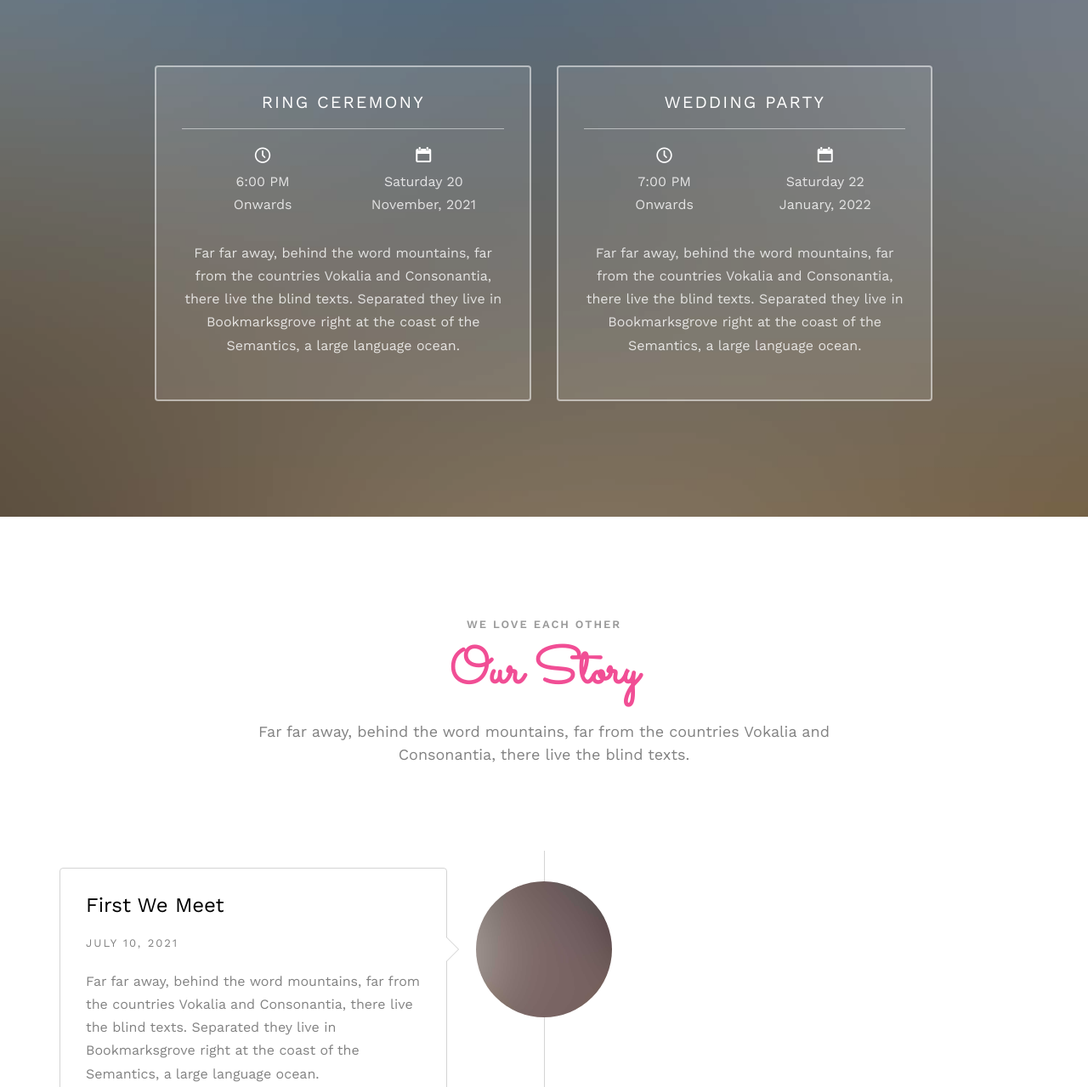
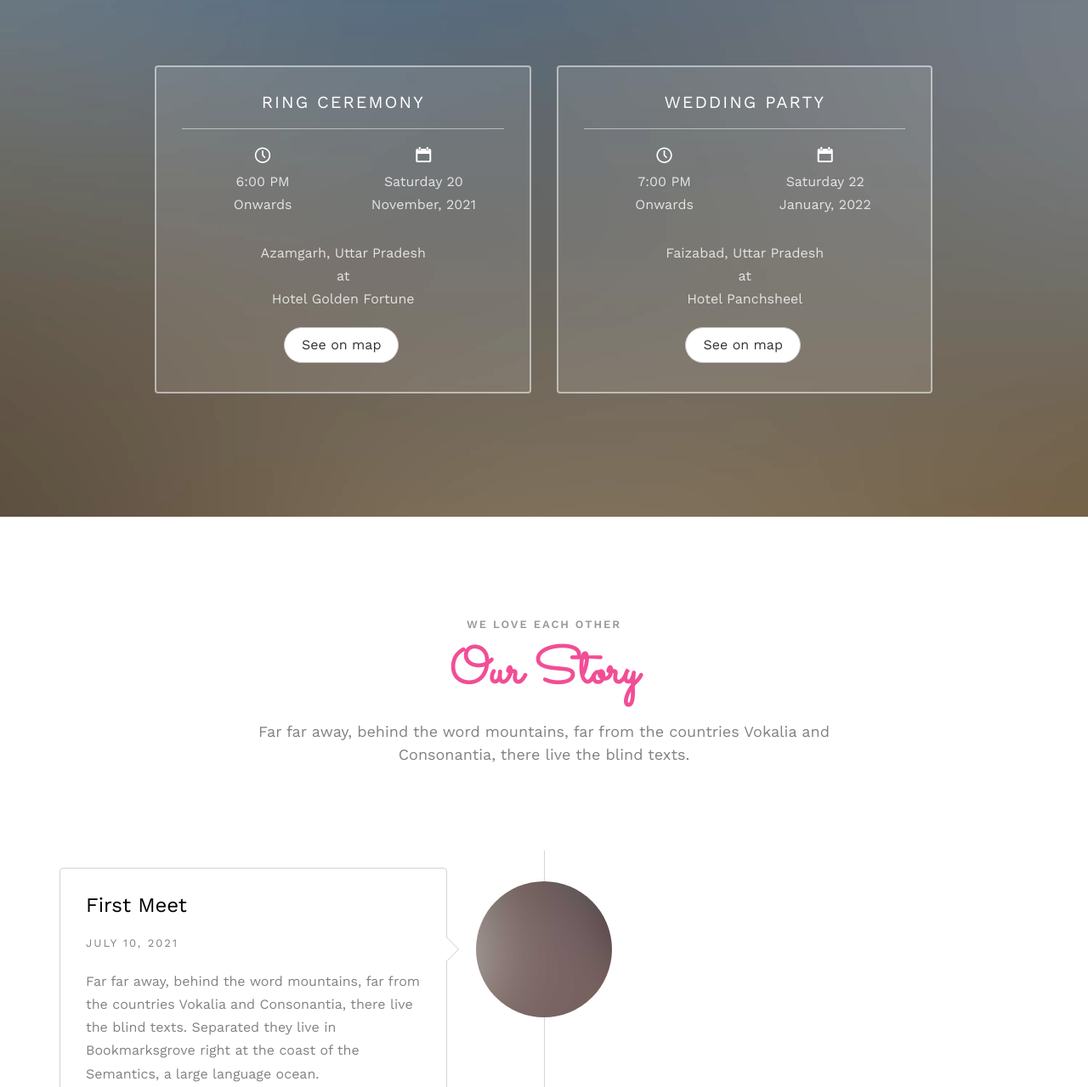
Before and after one commit to vrinlove/vrinlove.github.io, a plain HTML site: page index.html in a window 1280 px wide. Shown: the part 1821-3100 px from the top of the page at 85% size. Drawn offline with nearby package versions, Linux system fonts and the light colour scheme; files whose address does not match are found by name.

Commit message:
update venue details

```diff
--- a/index.html
+++ b/index.html
@@ -183,7 +183,8 @@
 										<span>Saturday 20</span>
 										<span>November, 2021</span>
 									</div>
-									<p>Far far away, behind the word mountains, far from the countries Vokalia and Consonantia, there live the blind texts. Separated they live in Bookmarksgrove right at the coast of the Semantics, a large language ocean.</p>
+									<p class="text-center">Azamgarh, Uttar Pradesh<br/>at<br/>Hotel Golden Fortune</p>
+									<a href="https://www.google.com/maps/place/Hotel+Golden+Fortune/@26.0541209,83.1789138,15z/data=!4m8!3m7!1s0x0:0x47f4c38804be2a6e!5m2!4m1!1i2!8m2!3d26.0541209!4d83.1789138" class="btn btn-default btn-sm" target="_blank">See on map</a>
 								</div>
 							</div>
 							<div class="col-md-6 col-sm-6 text-center">
@@ -199,7 +200,8 @@
 										<span>Saturday 22</span>
 										<span>January, 2022</span>
 									</div>
-									<p>Far far away, behind the word mountains, far from the countries Vokalia and Consonantia, there live the blind texts. Separated they live in Bookmarksgrove right at the coast of the Semantics, a large language ocean.</p>
+									<p class="text-center">Faizabad, Uttar Pradesh<br/>at<br/>Hotel Panchsheel</p>
+									<a href="https://www.google.com/maps/place/Hotel+Panchsheel/@26.7672709,82.1707861,15z/data=!4m8!3m7!1s0x0:0x3064f3575bea47e1!5m2!4m1!1i2!8m2!3d26.7672709!4d82.1707861" class="btn btn-default btn-sm" target="_blank">See on map</a>
 								</div>
 							</div>
 						</div>
@@ -225,7 +227,7 @@
 							<div class="timeline-badge" style="background-image:url(images/couple-1.jpg);"></div>
 							<div class="timeline-panel">
 								<div class="timeline-heading">
-									<h3 class="timeline-title">First We Meet</h3>
+									<h3 class="timeline-title">First Meet</h3>
 									<span class="date">July 10, 2021</span>
 								</div>
 								<div class="timeline-body">
```
